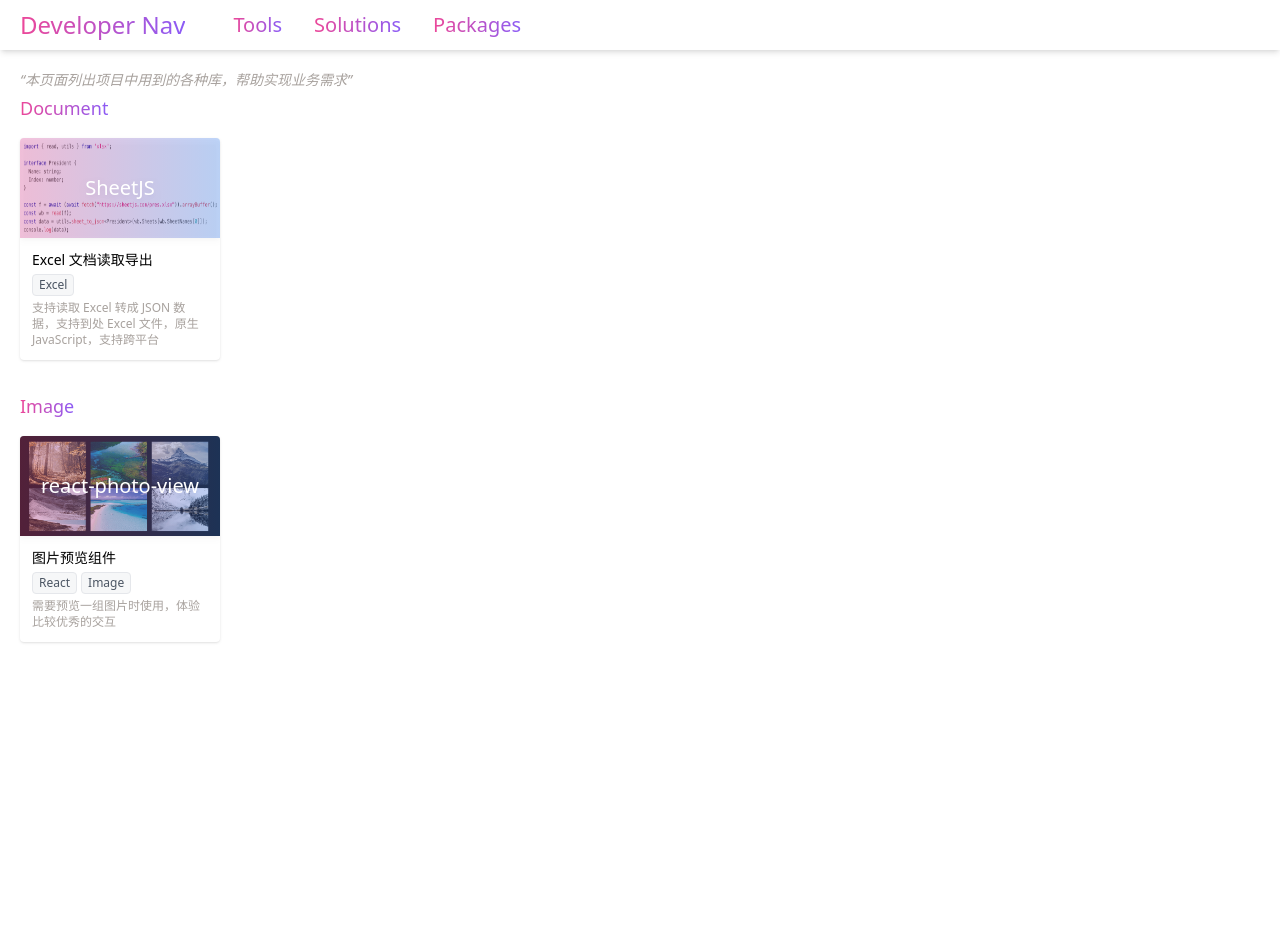
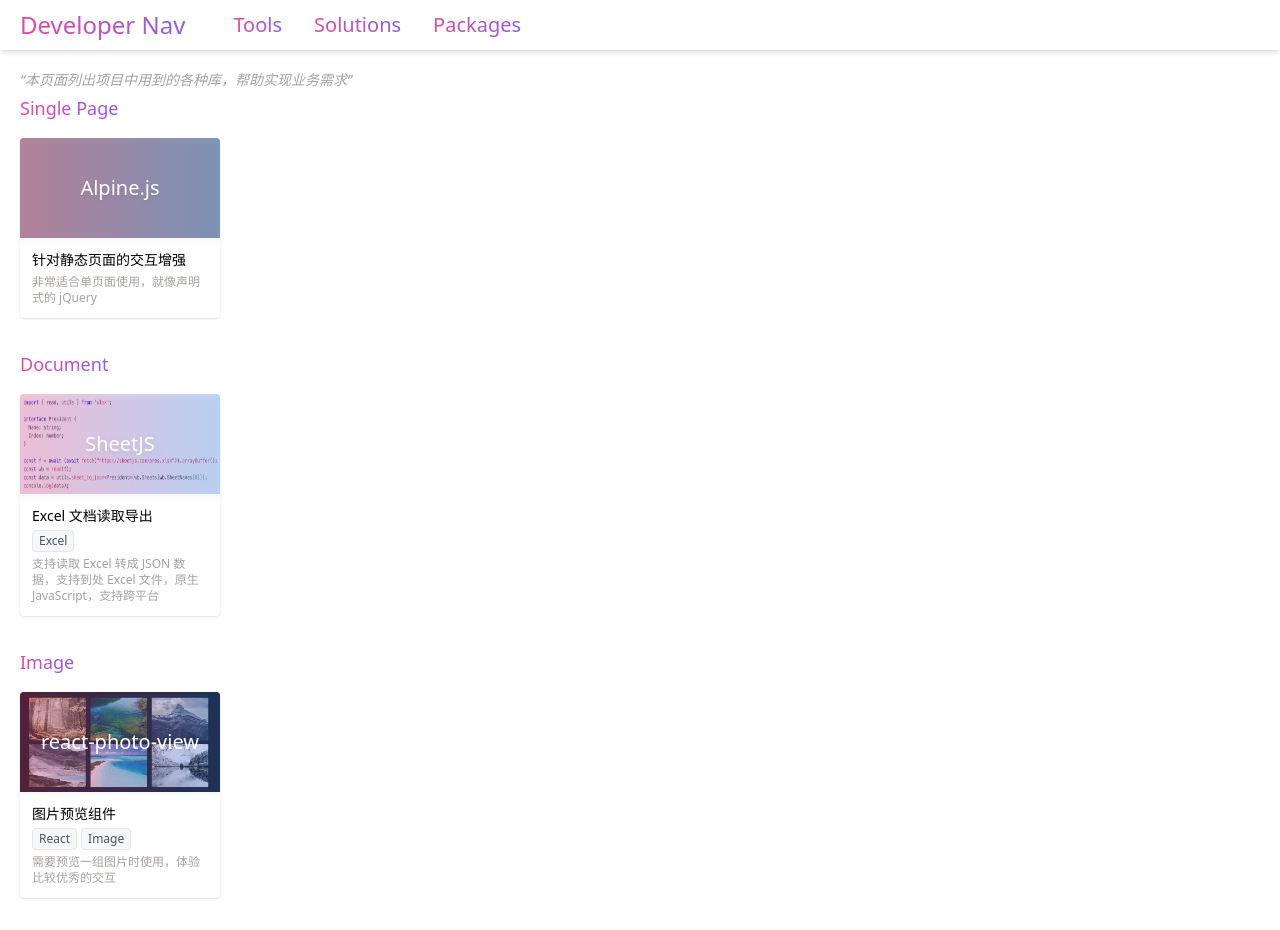
Before and after one commit to lilonghe/developer-nav, a Next.js app: page /packages in a window 1280 px wide. Before the commit the page ends 800 px from the top, so only its background shows below. Built offline with nearby package versions, Linux system fonts and the light colour scheme; grey boxes are pictures that could not be loaded.

Commit message:
feat: add Alpine.js

```diff
--- a/data/package.ts
+++ b/data/package.ts
@@ -1,4 +1,16 @@
 export const data = [
+    {
+        name: 'Single Page',
+        list: [
+            {
+                name: 'Alpine.js',
+                language: 'JavaScript',
+                url: 'https://alpinejs.dev/',
+                intro: '针对静态页面的交互增强',
+                summary: '非常适合单页面使用，就像声明式的 jQuery'
+            }
+        ]
+    },
     {
         name: 'Document',
         list: [
```
